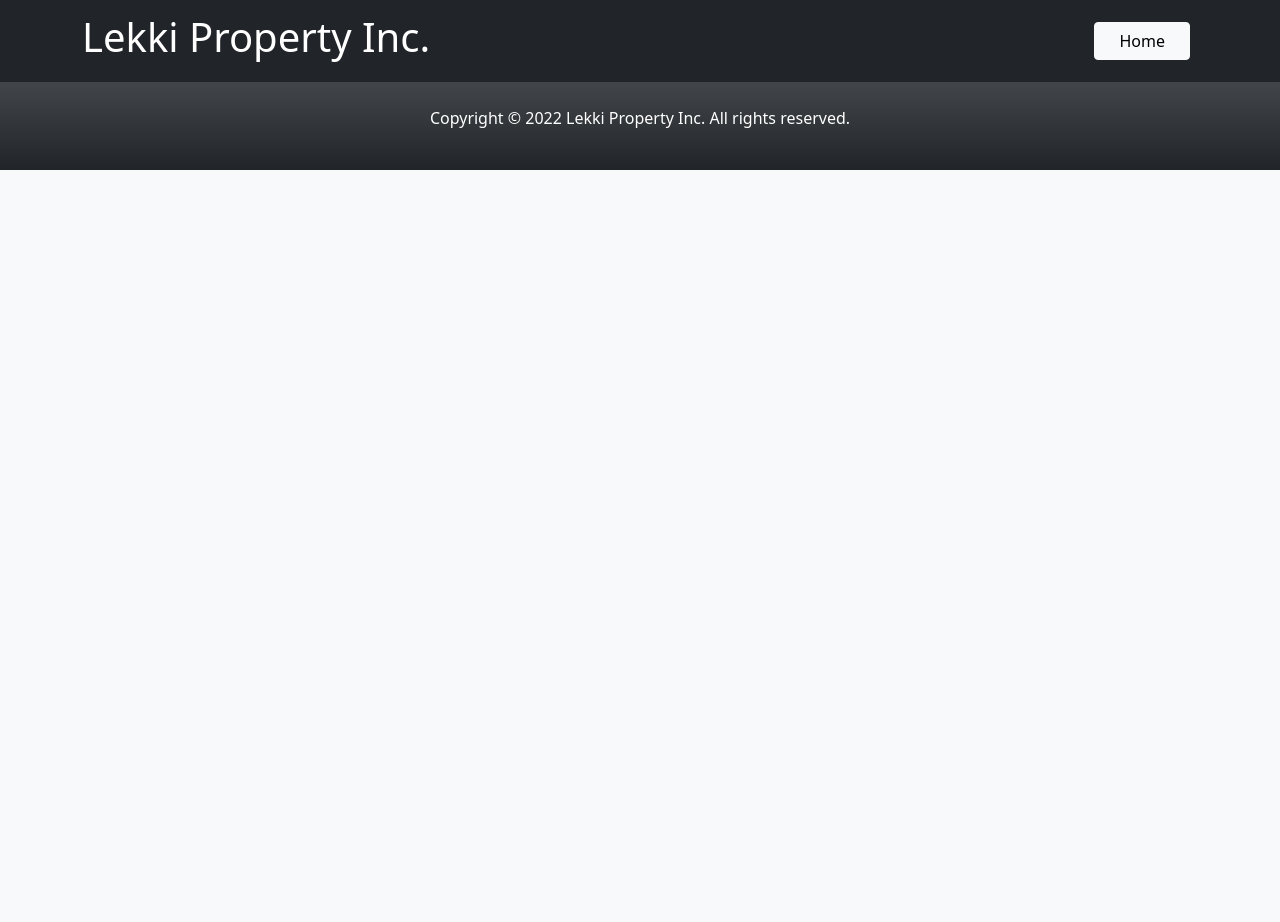
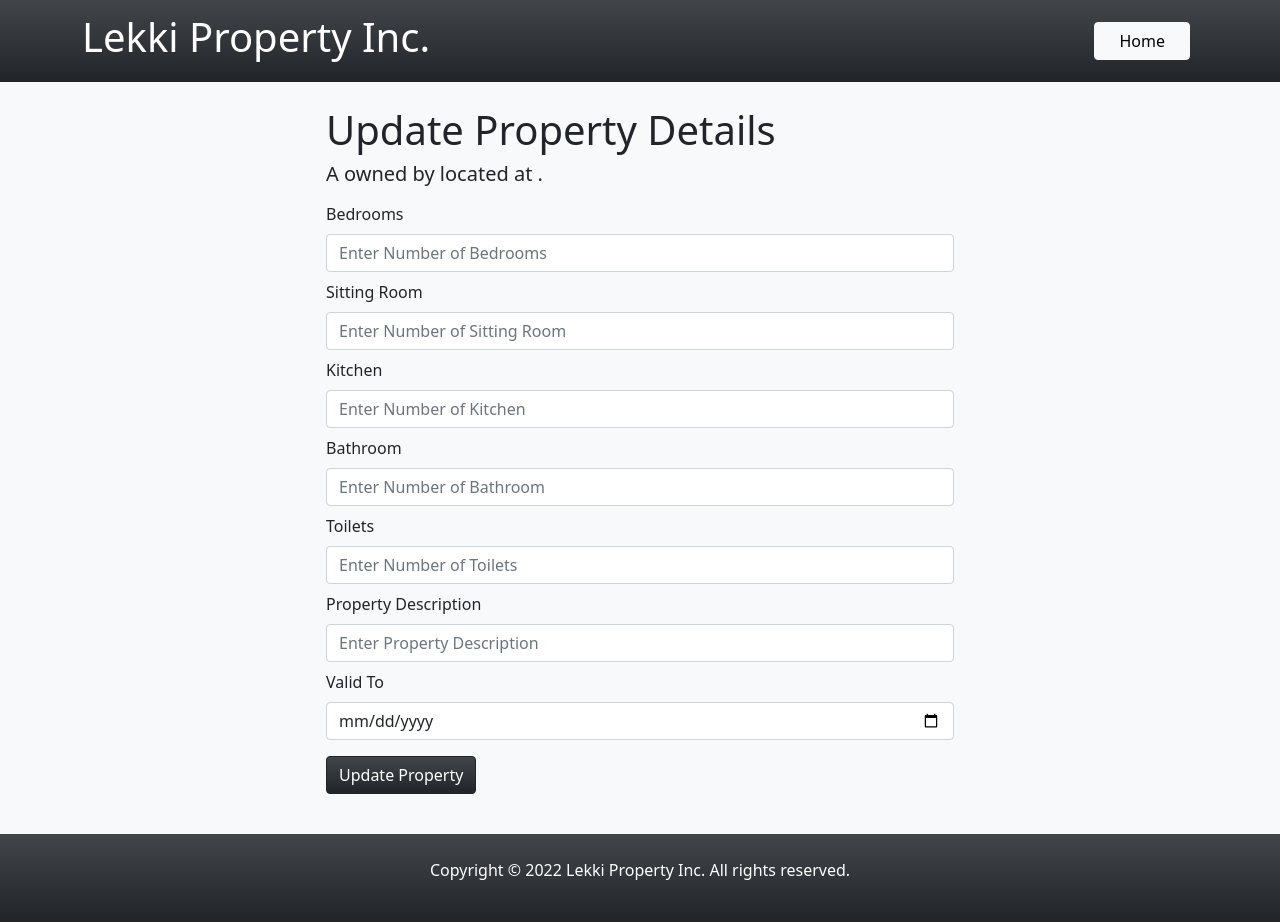
Before and after one commit to olaide-hok/lekki-property, a React (Create React App) app: page /listproperty/1/updateproperty/1 in a window 1280 px wide. Before the commit the page ends 800 px from the top, so only its background shows below. Built offline with nearby package versions, Linux system fonts and the light colour scheme; no server answers.

Commit message:
Add the update page feature

```diff
--- a/src/App.js
+++ b/src/App.js
@@ -7,6 +7,7 @@ import Home from './Components/Pages/Home';
 import ListProperty from './Components/Pages/ListProperty';
 import PropertyPage from './Components/Pages/PropertyPage';
 import Success from './Components/Pages/Success';
+import UpdateProperty from './Components/Pages/UpdateProperty';
 
 function App() {
   return (
@@ -18,12 +19,7 @@ function App() {
           <Route path='addproperty' element={<AddProperty />}  />
           <Route path='listproperty' element={<ListProperty />}/>
           <Route path='listproperty/:id' element={<PropertyPage />}  />
-
-          {/* </Route> */}
-
-
-
-
+          <Route path='listproperty/:id/updateproperty/:id' element={<UpdateProperty />}  />
 
           <Route path='success' element={<Success />}  />
 
--- a/src/Components/Layouts/FormButton.jsx
+++ b/src/Components/Layouts/FormButton.jsx
@@ -6,7 +6,7 @@ function FormButton({type, label}) {
     <Button
         type={type}
         variant='dark'
-        className='bg-gradient mb-3'
+        className='bg-gradient my-3'
     >
         {label}
     </Button>
--- a/src/Components/Layouts/Header.jsx
+++ b/src/Components/Layouts/Header.jsx
@@ -8,7 +8,7 @@ import Container from 'react-bootstrap/Container'
 function Header() {
   return (
 
-    <Navbar bg="dark" variant="dark">
+    <Navbar bg="dark" variant="dark" className='bg-gradient'>
       <Container>
         <Navbar.Brand > <h1>Lekki Property Inc. </h1> </Navbar.Brand>
         <Nav className="me-2 justify-content-end">
--- a/src/Components/Pages/AddProperty.jsx
+++ b/src/Components/Pages/AddProperty.jsx
@@ -10,15 +10,15 @@ function Addproperty() {
 
   const [inputValue, setInputValue] = useState(
     {
-      propertyAddress: '',
-      propertyType: '',
-      numOfBedroom: '',
-      numOfSittingRoom: '',
-      numOfKitchen: '',
-      numOfBathroom: '',
-      numOfToilets: '',
+      address: '',
+      type: '',
+      bedroom: '',
+      sittingRoom: '',
+      kitchen: '',
+      bathroom: '',
+      toilet: '',
       propertyOwner: '',
-      propertyDescription: '',
+      description: '',
       validFrom: '',
       validTo: '',
       images: []
@@ -26,7 +26,19 @@ function Addproperty() {
   )
 
   // Handles Error State
-  const [errors, setErrors] = useState({})
+  const [errors, setErrors] = useState({
+    address: '',
+    type: '',
+    bedroom: '',
+    sittingRoom: '',
+    kitchen: '',
+    bathroom: '',
+    toilet: '',
+    propertyOwner: '',
+    description: '',
+    validFrom: '',
+    validTo: '',
+  })
 
   // Handles input changes
   const handleInputChange = (event) => {
@@ -46,15 +58,15 @@ function Addproperty() {
   };
 
   const {
-    propertyAddress,
-    propertyType,
-    numOfBedroom,
-    numOfSittingRoom,
-    numOfKitchen,
-    numOfBathroom,
-    numOfToilets,
+    address,
+    type,
+    bedroom,
+    sittingRoom,
+    kitchen,
+    bathroom,
+    toilet,
     propertyOwner,
-    propertyDescription,
+    description,
     validFrom,
     validTo,
     images
@@ -78,15 +90,15 @@ function Addproperty() {
     try {
       const response = await api.post('v1/lekki/property',
         {
-          "address": propertyAddress,
-          "type": propertyType,
-          "bedroom": numOfBedroom,
-          "sittingRoom": numOfSittingRoom,
-          "kitchen": numOfKitchen,
-          "bathroom": numOfBathroom,
-          "toilet": numOfToilets,
+          "address": address,
+          "type": type,
+          "bedroom": bedroom,
+          "sittingRoom": sittingRoom,
+          "kitchen": kitchen,
+          "bathroom": bathroom,
+          "toilet": toilet,
           "propertyOwner": propertyOwner,
-          "description": propertyDescription,
+          "description": description,
           "validFrom": validFrom,
           "validTo": validTo,
           "images": images
@@ -107,10 +119,10 @@ function Addproperty() {
             <h1>Add Property Details</h1>
 
             <Input
-              name='propertyAddress'
+              name='address'
               label='Property Address'
               inputType='text'
-              value={inputValue.propertyAddress}
+              value={address}
               handleInputChange={handleInputChange}
               placeholder='Enter Property Address'
               required
@@ -119,10 +131,10 @@ function Addproperty() {
             <Form.Text className='text-danger'>{errors.propertyAddress}</Form.Text>
 
             <Input
-              name='propertyType'
+              name='type'
               label='Property Type'
               inputType='text'
-              value={inputValue.propertyType}
+              value={type}
               handleInputChange={handleInputChange}
               placeholder='Enter Property Type eg. Flat, House etc'
               required
@@ -130,10 +142,10 @@ function Addproperty() {
             <Form.Text className='text-danger'>{errors.propertyType}</Form.Text>
 
             <Input
-              name='numOfBedroom'
+              name='bedroom'
               label='Bedrooms'
               inputType='number'
-              value={inputValue.numOfBedroom}
+              value={bedroom}
               handleInputChange={handleInputChange}
               placeholder='Enter Number of Bedrooms'
               required
@@ -141,10 +153,10 @@ function Addproperty() {
             <Form.Text className='text-danger'>{errors.numOfBedroom}</Form.Text>
 
             <Input
-              name='numOfSittingRoom'
+              name='sittingRoom'
               label='Sitting Room'
               inputType='number'
-              value={inputValue.numOfSittingRoom}
+              value={sittingRoom}
               handleInputChange={handleInputChange}
               placeholder='Enter Number of Sitting Room'
               required
@@ -152,10 +164,10 @@ function Addproperty() {
             <Form.Text className='text-danger'>{errors.numOfSittingRoom}</Form.Text>
 
             <Input
-              name='numOfKitchen'
-              label='Ktchen'
+              name='kitchen'
+              label='Kitchen'
               inputType='number'
-              value={inputValue.numOfKitchen}
+              value={kitchen}
               handleInputChange={handleInputChange}
               placeholder='Enter Number of Kitchen'
               required
@@ -163,10 +175,10 @@ function Addproperty() {
             <Form.Text className='text-danger'>{errors.numOfKitchen}</Form.Text>
 
             <Input
-              name='numOfBathroom'
+              name='bathroom'
               label='Bathroom'
               inputType='number'
-              value={inputValue.numOfBathroom}
+              value={bathroom}
               handleInputChange={handleInputChange}
               placeholder='Enter Number of Bathroom'
               required
@@ -174,10 +186,10 @@ function Addproperty() {
             <Form.Text className='text-danger'>{errors.numOfBathroom}</Form.Text>
 
             <Input
-              name='numOfToilets'
+              name='toilet'
               label='Toilets'
               inputType='number'
-              value={inputValue.numOfToilets}
+              value={toilet}
               handleInputChange={handleInputChange}
               placeholder='Enter Number of Toilets'
               required
@@ -196,10 +208,10 @@ function Addproperty() {
             <Form.Text className='text-danger'>{errors.propertyOwner}</Form.Text>
 
             <Input
-              name='propertyDescription'
+              name='description'
               label='Property Description'
               inputType='text'
-              value={inputValue.propertyDescription}
+              value={description}
               handleInputChange={handleInputChange}
               placeholder='Enter Property Description'
               required
--- a/src/Components/Pages/PropertyPage.jsx
+++ b/src/Components/Pages/PropertyPage.jsx
@@ -1,8 +1,9 @@
 import React, { useEffect, useState } from 'react'
-import { useParams } from 'react-router-dom'
+import { useNavigate, useParams } from 'react-router-dom'
 import Card from 'react-bootstrap/Card'
 import ListGroup from 'react-bootstrap/ListGroup'
 import api from '../LekkiAPI/api'
+import { Button, Container } from 'react-bootstrap'
 
 function PropertyPage() {
   const { id } = useParams()
@@ -18,32 +19,60 @@ function PropertyPage() {
     }
   }
 
+  const navigate = useNavigate()
+
+  const updateProperty = (id) => {
+    console.log(id);
+    navigate(`updateproperty/${id}`)
+  }
+
   useEffect(() => {
     fetchProperty(id)
   }, [])
 
+  const {
+    type,
+    description,
+    address,
+    propertyOwner,
+    bedroom,
+    sittingRoom,
+    kitchen,
+    bathroom,
+    toilet
+  } = property
+
+
+
   return (
-    <>
-      {Object.values(property) !== 0 && (<Card className='vh-100'>
+    <Container className='vh-100'>
+      {Object.values(property) !== 0 && (<Card className='h-100' >
         <Card.Img variant="" src="" />
         <Card.Body>
           <Card.Title>Property Details</Card.Title>
-          <Card.Text>Property Type: {(property.type)}</Card.Text>
-          <Card.Text> Description: {property.description} </Card.Text>
-          <Card.Text> Address: {property.address} </Card.Text>
-          <Card.Text> Owner: {property.propertyOwner} </Card.Text>
+          <Card.Text>Property Type: {type}</Card.Text>
+          <Card.Text> Description: {description} </Card.Text>
+          <Card.Text> Address: {address} </Card.Text>
+          <Card.Text> Owner: {propertyOwner} </Card.Text>
 
           <ListGroup className="mt-4">
-            <ListGroup.Item>Bedroom: {property.bedroom} </ListGroup.Item>
-            <ListGroup.Item>Sitting Room: {property.sittingRoom}</ListGroup.Item>
-            <ListGroup.Item>Kitchen: {property.kitchen} </ListGroup.Item>
-            <ListGroup.Item>Bathroom: {property.bathroom} </ListGroup.Item>
-            <ListGroup.Item>Toilet: {property.toilet} </ListGroup.Item>
+            <ListGroup.Item>Bedroom: {bedroom} </ListGroup.Item>
+            <ListGroup.Item>Sitting Room: {sittingRoom}</ListGroup.Item>
+            <ListGroup.Item>Kitchen: {kitchen} </ListGroup.Item>
+            <ListGroup.Item>Bathroom: {bathroom} </ListGroup.Item>
+            <ListGroup.Item>Toilet: {toilet} </ListGroup.Item>
           </ListGroup>
 
+          <Button
+            variant='outline-dark'
+            className='mt-4'
+            onClick={() => updateProperty(id)}
+          >
+            Click to Update Property
+          </Button>
         </Card.Body>
       </Card>)}
-    </>
+    </Container>
 
   )
 }
--- /dev/null
+++ b/src/Components/Pages/UpdateProperty.jsx
@@ -0,0 +1,210 @@
+import React, { useEffect, useState } from 'react'
+import { Col, Form, Row } from 'react-bootstrap';
+import FormButton from '../Layouts/FormButton';
+import Input from '../Layouts/Input'
+import validateForm from './ValidateForm';
+import { useNavigate, useParams } from 'react-router-dom';
+import api from '../LekkiAPI/api'
+
+function UpdateProperty() {
+
+    const [updatePropValue, setUpdatePropValue] = useState(
+        {
+            bedroom: '',
+            sittingRoom: '',
+            kitchen: '',
+            bathroom: '',
+            toilet: '',
+            propertyDescription: '',
+            validTo: '',
+            images: []
+        }
+    )
+
+    // Handles Error State
+    const [errors, setErrors] = useState({
+        bedroom: '',
+        sittingRoom: '',
+        kitchen: '',
+        bathroom: '',
+        toilet: '',
+        propertyDescription: '',
+        validTo: '',
+    })
+
+    // Handles input changes
+    const handleInputChange = (event) => {
+        const { name, value } = event.target;
+
+        setUpdatePropValue(prevPropValue => ({
+            ...prevPropValue,
+            [name]: value
+        }))
+
+        if (!!errors[name]) {
+            setErrors({
+                ...errors,
+                [name]: null
+            })
+        }
+    };
+
+    const {
+        address,
+        type,
+        bedroom,
+        sittingRoom,
+        kitchen,
+        bathroom,
+        toilet,
+        propertyOwner,
+        description,
+        validTo,
+    } = updatePropValue
+
+    let navigate = useNavigate();
+    const { id } = useParams()
+    console.log(id);
+
+    const fetchProperty = async (id) => {
+        try {
+            const response = await api.get(`/v1/lekki/property/${id}`)
+            const { data } = response.data
+            console.log(data);
+            setUpdatePropValue(data)
+        } catch (error) {
+            console.log(error.message);
+        }
+    }
+
+    useEffect(() => {
+        fetchProperty(id)
+    }, [])
+
+
+    // Handles Form Submission
+    const handleUpdateSubmit = async (e) => {
+        e.preventDefault()
+        console.log(id);
+
+        const formErrors = validateForm(updatePropValue)
+
+        if (Object.keys(formErrors).length > 0) {
+            setErrors(formErrors)
+            console.log(formErrors);
+        } else {
+            console.log(updatePropValue);
+        }
+
+        try {
+            const response = await api.patch(`v1/lekki/property/${id}`,
+                {
+                    "bedroom": bedroom,
+                    "sittingRoom": sittingRoom,
+                    "kitchen": kitchen,
+                    "bathroom": bathroom,
+                    "toilet": toilet,
+                    "description": description,
+                    "validTo": validTo,
+                })
+            console.log(response.data);
+            navigate('/success')
+        } catch (error) {
+            console.log(error.response);
+        }
+    }
+
+
+    return (
+        <Form onSubmit={(e) => handleUpdateSubmit(e)}>
+            <Row className='my-4 justify-content-sm-center justify-content-center justify-content-md-center'>
+
+                <Col sm={8} xs={10} md={6} >
+                    <h1>Update Property Details</h1>
+                    <h5>A {type} owned by {propertyOwner} located at {address}.</h5>
+
+                    <Input
+                        name='bedroom'
+                        label='Bedrooms'
+                        inputType='number'
+                        value={bedroom}
+                        handleInputChange={handleInputChange}
+                        placeholder='Enter Number of Bedrooms'
+                        required
+                    />
+                    <Form.Text className='text-danger'>{errors.bedroom}</Form.Text>
+
+                    <Input
+                        name='sittingRoom'
+                        label='Sitting Room'
+                        inputType='number'
+                        value={sittingRoom}
+                        handleInputChange={handleInputChange}
+                        placeholder='Enter Number of Sitting Room'
+                        required
+                    />
+                    <Form.Text className='text-danger'>{errors.sittingRoom}</Form.Text>
+
+                    <Input
+                        name='kitchen'
+                        label='Kitchen'
+                        inputType='number'
+                        value={kitchen}
+                        handleInputChange={handleInputChange}
+                        placeholder='Enter Number of Kitchen'
+                        required
+                    />
+                    <Form.Text className='text-danger'>{errors.kitchen}</Form.Text>
+
+                    <Input
+                        name='bathroom'
+                        label='Bathroom'
+                        inputType='number'
+                        value={bathroom}
+                        handleInputChange={handleInputChange}
+                        placeholder='Enter Number of Bathroom'
+                        required
+                    />
+                    <Form.Text className='text-danger'>{errors.bathroom}</Form.Text>
+
+                    <Input
+                        name='toilet'
+                        label='Toilets'
+                        inputType='number'
+                        value={toilet}
+                        handleInputChange={handleInputChange}
+                        placeholder='Enter Number of Toilets'
+                        required
+                    />
+                    <Form.Text className='text-danger'>{errors.toilet}</Form.Text>
+
+                    <Input
+                        name='description'
+                        label='Property Description'
+                        inputType='text'
+                        value={description}
+                        handleInputChange={handleInputChange}
+                        placeholder='Enter Property Description'
+                        required
+                    />
+                    <Form.Text className='text-danger'>{errors.description}</Form.Text>
+
+                    <Input
+                        name='validTo'
+                        label='Valid To'
+                        inputType='date'
+                        value={validTo}
+                        handleInputChange={handleInputChange}
+                        placeholder='Valid To'
+                        required
+                    />
+                    <Form.Text className='text-danger'>{errors.validTo}</Form.Text>
+
+                    <FormButton type={"submit"} label={"Update Property"} />
+                </Col>
+            </Row>
+        </Form>
+    )
+}
+
+export default UpdateProperty
```
Also changed, not shown: src/Components/Pages/ValidateForm.js (+24 -24 lines). Lines whose indentation alone changed are shown as unchanged.
